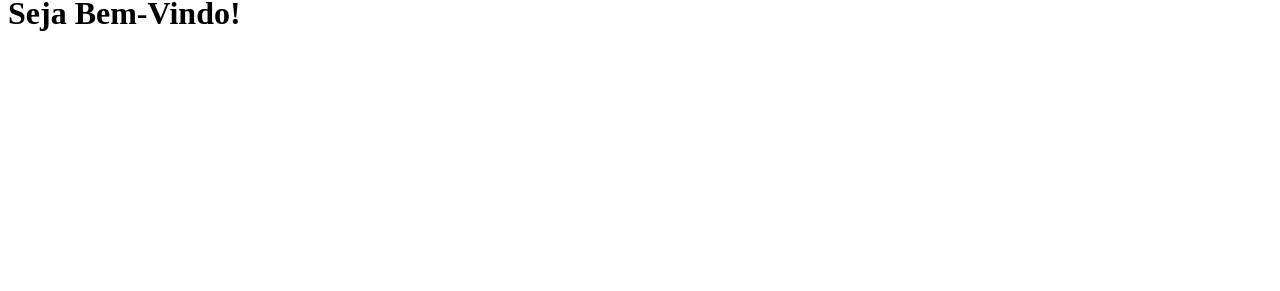
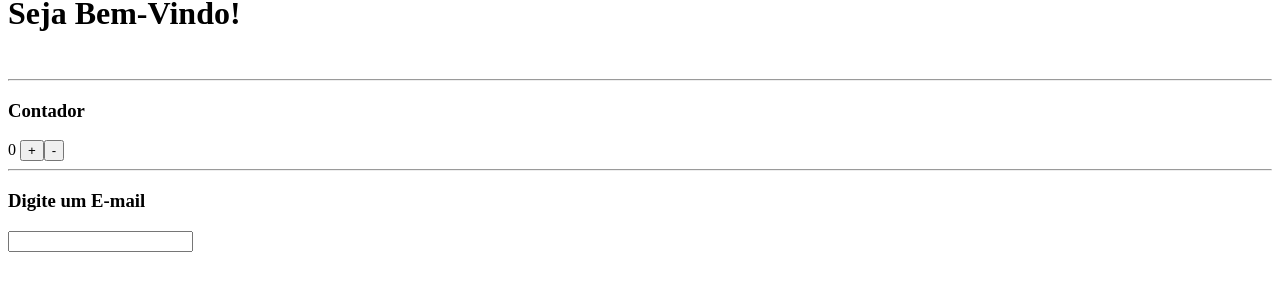
Before and after one commit to AsrielDreemurrGM/VueJS_TodoList_App, a Vue app in the folder vue-project/: page / in a window 1280 px wide. Shown: the part 485-776 px from the top of the page. Built offline with nearby package versions, Linux system fonts and the light colour scheme.

Commit message:
Utilização de Eventos Para Manipulação de Dados
- Comentários no Arquivo Vue;

```diff
--- a/vue-project/src/App.vue
+++ b/vue-project/src/App.vue
@@ -1,4 +1,6 @@
 <script setup>
+import { reactive } from 'vue';
+
 const nome = "Eduardo";
 const meuObj = {
   nome: "Eduardo Augusto",
@@ -24,6 +26,27 @@ const enderecoDaImagemMinecraft = "https://play-lh.googleusercontent.com/27O5tpa
 const conheceMinecraft = false;
 
 const estaAutorizado = true;
+
+// Utilizando Eventos Para Manipular o DOM;
+// Para conseguirmos alterar um valor no HTML no Vue isto não funciona:
+// let contador = 0;
+// Precisamos Criar um Estado da Aplicação;
+const estados = reactive({
+  contador: 0,
+  email: '',
+})
+
+function aumentarContador() {
+  estados.contador++;
+}
+
+function diminuirContador() {
+  estados.contador--;
+}
+
+function alteraEmail(evento) {
+  estados.email = evento.target.value;
+}
 </script>
 
 <template>
@@ -65,6 +88,32 @@ const estaAutorizado = true;
 <h1 v-if="estaAutorizado">Seja Bem-Vindo!</h1>
 <!-- Valor se for "false" -->
 <h1 v-else>Não Possui Acesso.</h1>
+
+<!-- Separando Conteúdo -->
+<br>
+<hr>
+
+<!-- Utilizando Eventos Para Manipular o DOM -->
+<h3>Contador</h3>
+{{ estados.contador }}
+
+<!-- Acessamos Eventos com o "@" -->
+<button @click="aumentarContador" type="button">+</button>
+<button @click="diminuirContador" type="button">-</button>
+
+<!-- Separando Conteúdo -->
+<br>
+<hr>
+
+<!-- Recuperando um Valor de um Input -->
+<h3>Digite um E-mail</h3>
+{{ estados.email }}
+<!-- Utilizamos o "@keyup", pois o "@change" só altera o valor do campo -->
+<!-- quando clicamos fora dele -->
+<!-- Aqui podemos utilizar uma Arrow Function -->
+<!-- <input type="email" @keyup="evento => estados.email = evento.target.value"> -->
+<!-- Para não utilizar uma Arrow Function podemos chamar uma função normal: -->
+<input type="email" @keyup="alteraEmail">
 </template>
 
 <style scoped>
```
